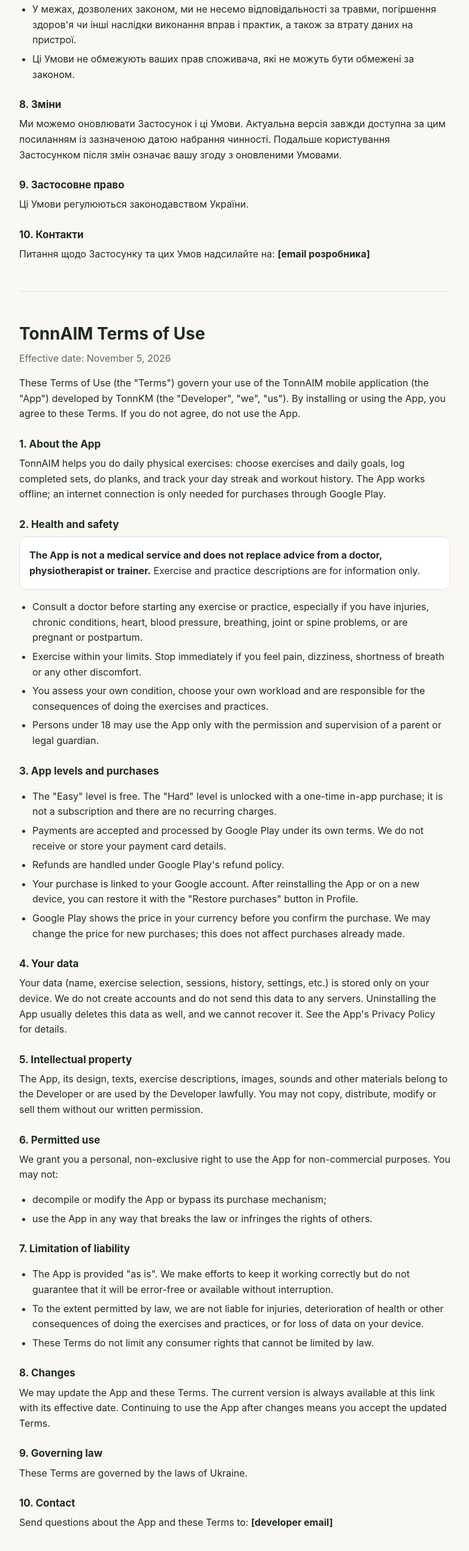
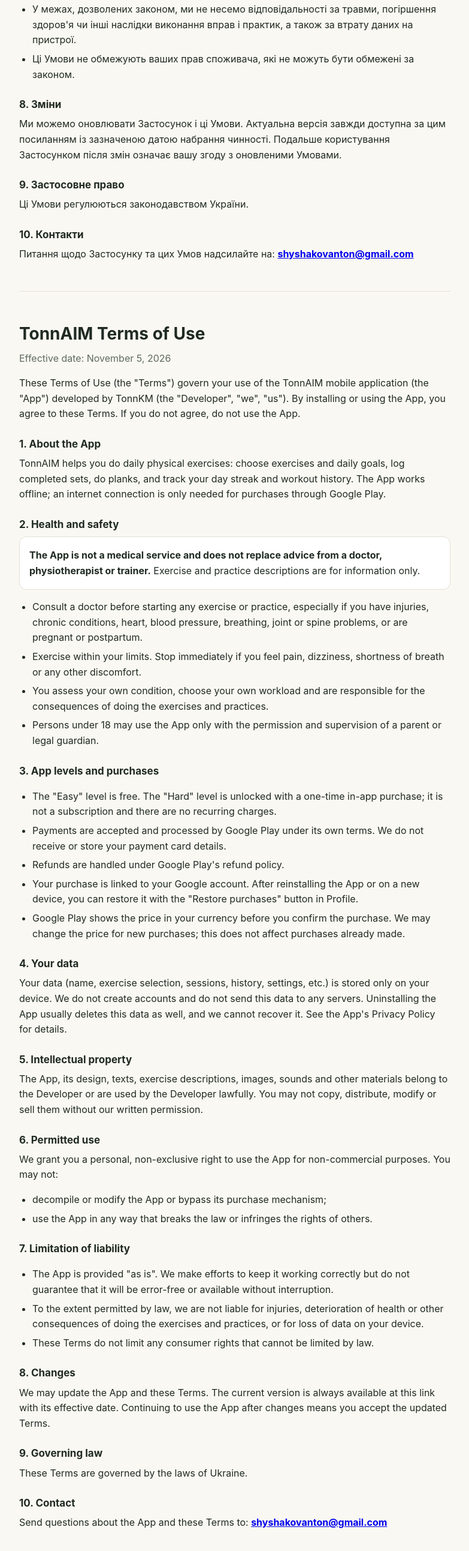
Before and after one commit to TonnApp/tonnapp.github.io, a plain HTML site: page tonnaim/terms-of-use.html in a window 1280 px wide. Shown: the part 1800-4385 px from the top of the page at 60% size, without its empty margins (248-1031 px from the left). Drawn offline with Linux system fonts and the light colour scheme.

Commit message:
Terms of use: set developer contact email for all apps

```diff
--- a/tonnaim/terms-of-use.html
+++ b/tonnaim/terms-of-use.html
@@ -104,7 +104,7 @@ TonnAIM (далі — «Застосунок»), який розробляє Ton
 <p>Ці Умови регулюються законодавством України.</p>
 
 <h3>10. Контакти</h3>
-<p>Питання щодо Застосунку та цих Умов надсилайте на: <strong>[email розробника]</strong></p>
+<p>Питання щодо Застосунку та цих Умов надсилайте на: <strong><a href="mailto:shyshakovanton@gmail.com">shyshakovanton@gmail.com</a></strong></p>
 </section>
 
 <hr>
@@ -185,7 +185,7 @@ updated Terms.</p>
 <p>These Terms are governed by the laws of Ukraine.</p>
 
 <h3>10. Contact</h3>
-<p>Send questions about the App and these Terms to: <strong>[developer email]</strong></p>
+<p>Send questions about the App and these Terms to: <strong><a href="mailto:shyshakovanton@gmail.com">shyshakovanton@gmail.com</a></strong></p>
 </section>
 
 </main>
```
Also changed, not shown: tonncalm/terms-of-use.html (+2 -2 lines), tonnfit/terms-of-use.html (+2 -2 lines), tonnpower/terms-of-use.html (+2 -2 lines), tonnprosport/terms-of-use.html (+2 -2 lines), tonnstretch/terms-of-use.html (+2 -2 lines), tonnworkout/terms-of-use.html (+2 -2 lines), tonnyog/terms-of-use.html (+2 -2 lines).
